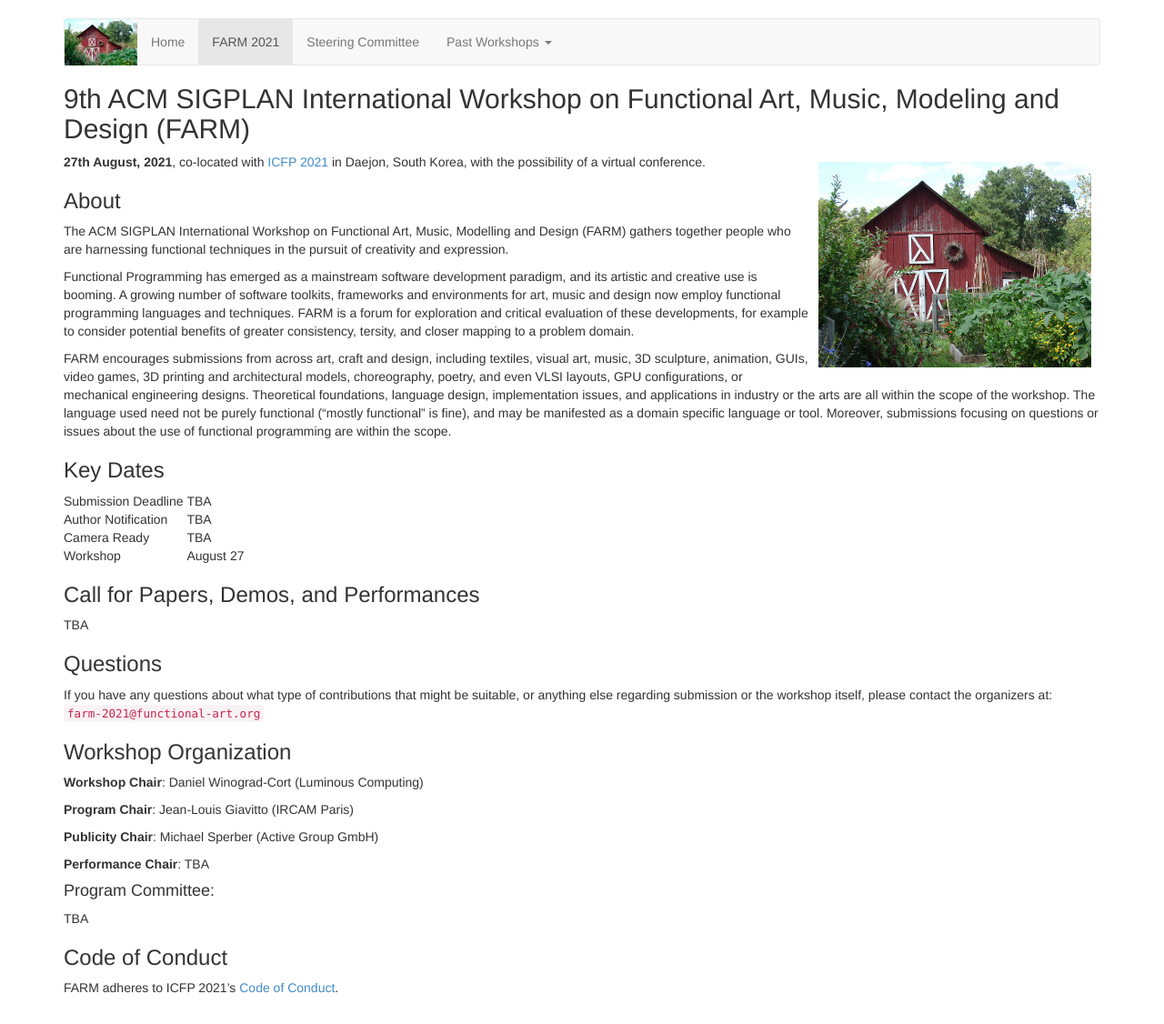
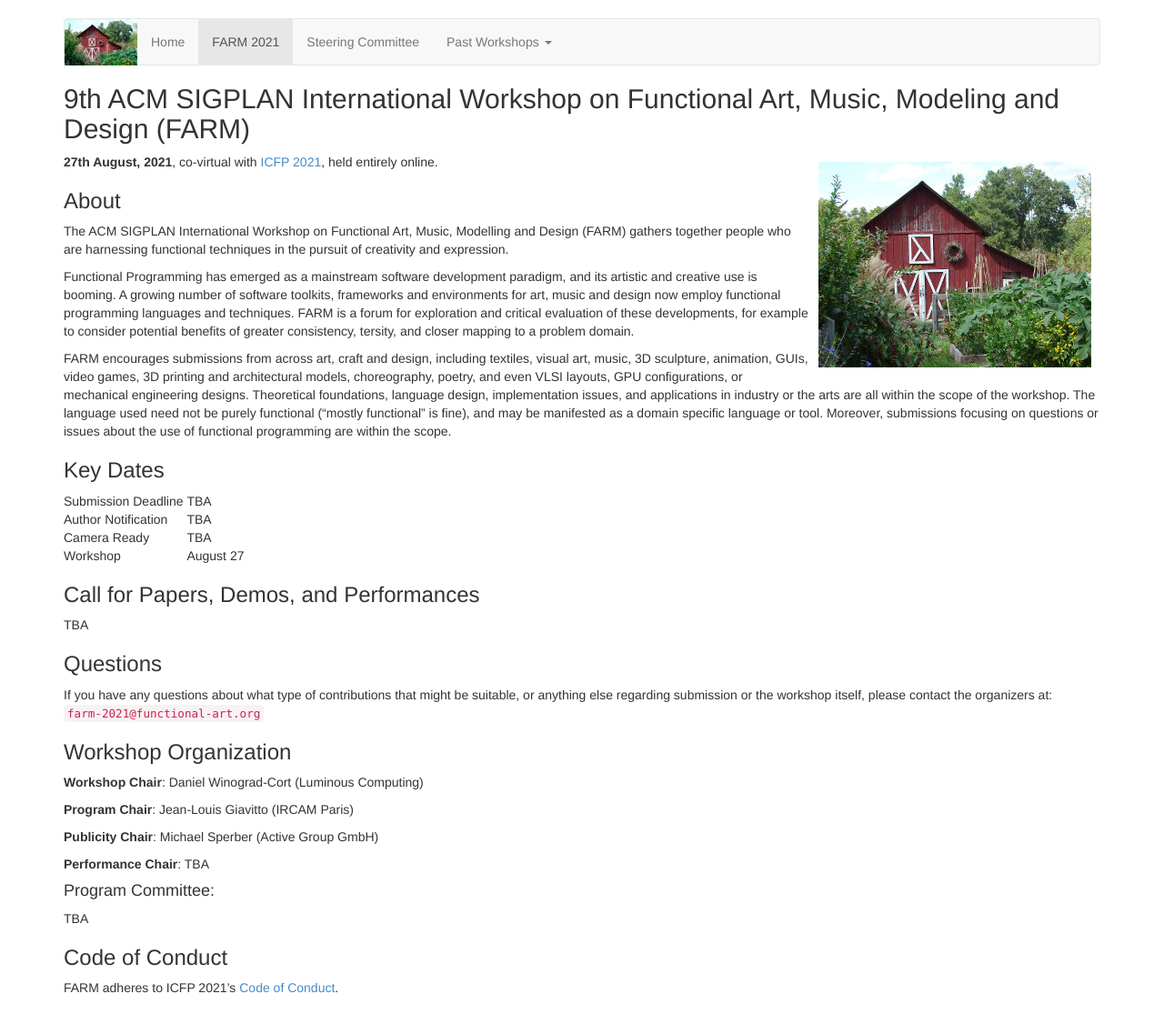
Before and after one commit to functional-art/functional-art.github.com, a Jekyll site: the page built from 2021/index.md, in a window 1280 px wide. Shown: the whole page at 91% size. Built offline with Jekyll 4.4.1, drawn with Linux system fonts in a browser that asks for light colours; nearby versions of some CDN libraries.

Commit message:
ICFP2021 is now virtual and so is FARM

```diff
--- a/2021/index.md
+++ b/2021/index.md
@@ -8,9 +8,8 @@ active: farm2021
 
 <img src="/files/farm-lambda-small.jpg" style="float: right; margin: 10px;" />
 
-**27th August, 2021**, co-located with
-[ICFP 2021](https://icfp21.sigplan.org/) in Daejon, South Korea,
-with the possibility of a virtual conference.
+**27th August, 2021**, co-virtual with
+[ICFP 2021](https://icfp21.sigplan.org/), held entirely online.
 
 ### About
 
--- a/index.html
+++ b/index.html
@@ -56,9 +56,8 @@ functional techniques in the pursuit of creativity and expression.
       <div class="row">
         <div class="col-lg-4">
           <h2>FARM 2020</h2>
-		<p>This year's workshop will take place on February 27, 2021, colocated with <a
-          href="http://icfp21.sigplan.org/home">ICFP 2021</a> in Daejon, South Korea
-          (with the possibility of a virtual conference).</p>
+		<p>This year's workshop will take place on February 27, 2021, co-virtual with <a
+          href="http://icfp21.sigplan.org/home">ICFP 2021</a>, held entirely online.</p>
        </div>
         <div class="col-lg-4">
 	  <h2>Current Information</h2>
```
